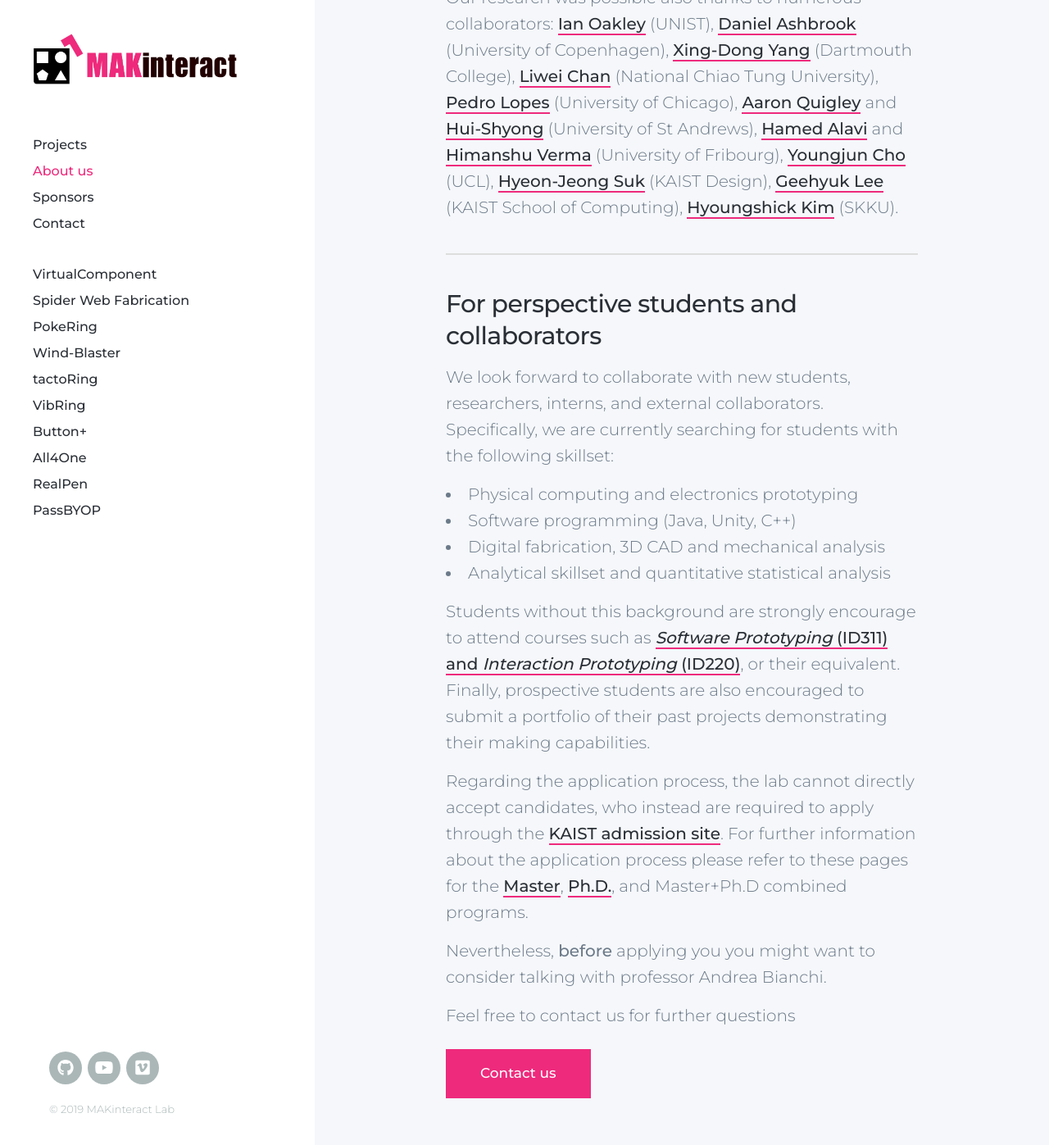
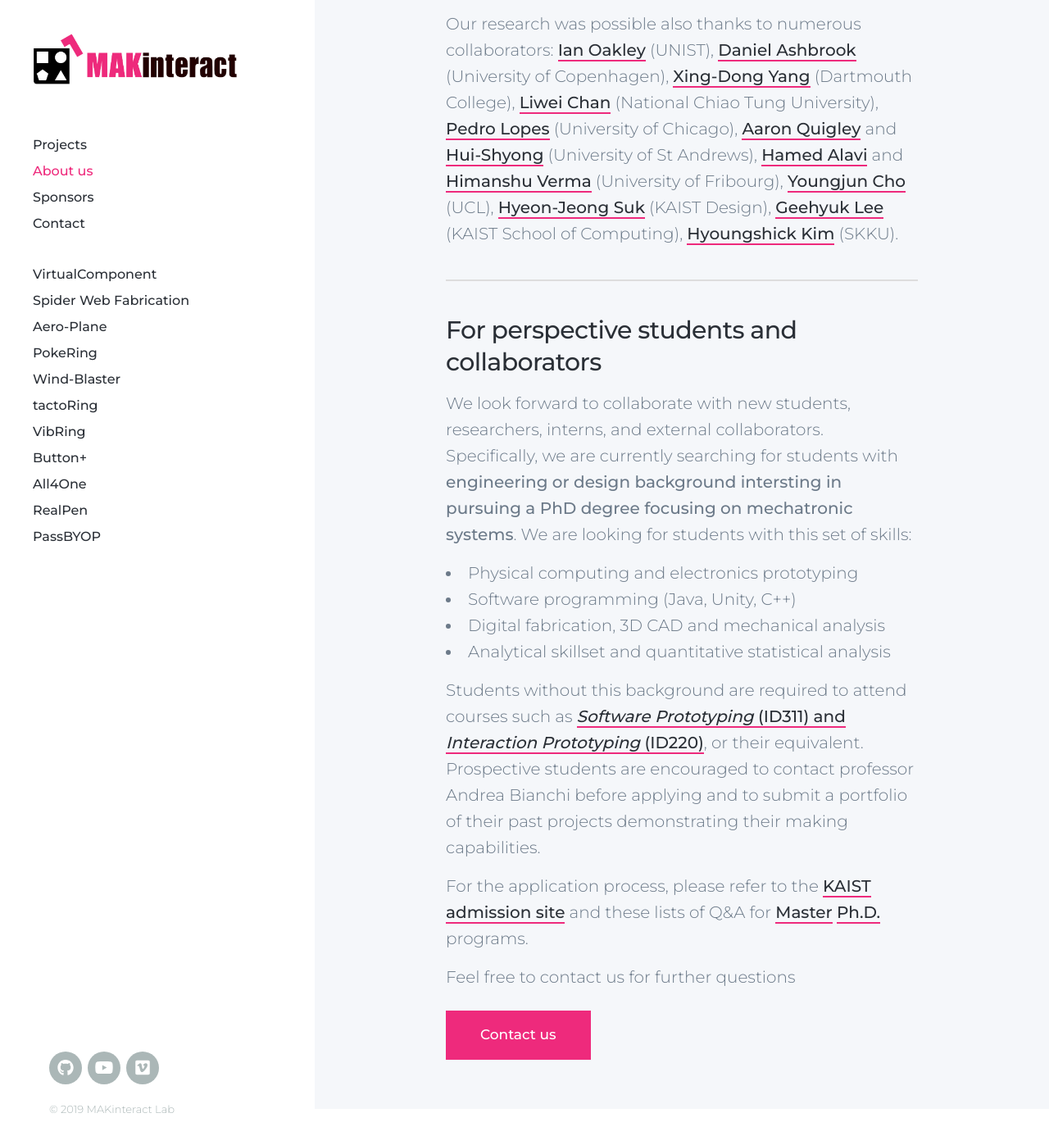
Before and after one commit to namelesspal18/makinteractlab.github.io, a Jekyll site: the page built from _pages/about.md, in a window 1280 px wide and 1400 px high, scrolled down 2233 px. Shown: the top 1397 px of the window at 82% size. Built offline with Jekyll 4.4.1, drawn with Linux system fonts in a browser that asks for light colours; nearby versions of some CDN libraries; some of the changed text lies outside the part shown.

Commit message:
Update images + added Aero-Plane

```diff
--- a/_pages/about.md
+++ b/_pages/about.md
@@ -13,11 +13,10 @@
 </script> -->
 
 
-**MAKinteract** (**MAK**E + **interact**ion) is a research lab in the department of [Industrial
+Hello. **MAKinteract** (**MAK**E + **interact**ion) is a research lab in the department of [Industrial
 Design](http://id.kaist.ac.kr) at [KAIST](http://www.kaist.edu/html/en/index.html) working at the intersection of design and engineering, in the field of Human-Computer Interaction (**HCI**).
 
-Through user-centered design, fabrication, iterative prototyping and users studies we make new **tangible** and
-**wearable** systems and toolkits for helping designers inventing yet unseen interactions.
+Using user-centered design to define requirments, iterative prototyping, digital fabrication, and users studies to better understand users, we create novel **mechatronic** systems and toolkits for helping designers inventing yet unseen interactions.
 
 ---
 
@@ -87,22 +86,18 @@
 
 ### For perspective students and collaborators
 
-We look forward to collaborate with new students, researchers, interns, and external collaborators. Specifically, we are currently searching for students with the following skillset:
+We look forward to collaborate with new students, researchers, interns, and external collaborators. Specifically, we are currently searching for students with **engineering or design background intersting in pursuing a PhD degree focusing on mechatronic systems**. We are looking for students with this set of skills:
 
 * Physical computing and electronics prototyping
 * Software programming (Java, Unity, C++)
 * Digital fabrication, 3D CAD and mechanical analysis
 * Analytical skillset and quantitative statistical analysis
 
-Students without this background are strongly encourage to attend courses such as  [*Software Prototyping* (ID311) and *Interaction Prototyping*
-(ID220)](http://alsoplantsfly.com/#3), or their equivalent. Finally, prospective students are also encouraged to submit a portfolio of their past projects demonstrating their making capabilities.
+Students without this background are required to attend courses such as  [*Software Prototyping* (ID311) and *Interaction Prototyping*
+(ID220)](http://alsoplantsfly.com/#3), or their equivalent. Prospective students are encouraged to contact professor Andrea Bianchi before applying and to submit a portfolio of their past projects demonstrating their making capabilities.
 
-Regarding the application process, the lab cannot directly accept candidates, who instead are required to apply through the [KAIST
-admission site](https://admission.kaist.ac.kr/international/). For
-further information about the application process please refer to these pages for the
-[Master](http://id.kaist.ac.kr/index.php?mid=masterp#), [Ph.D.](http://id.kaist.ac.kr/index.php?mid=phdp), and Master+Ph.D combined programs.
-
-Nevertheless, **before** applying you you might want to consider talking with professor Andrea Bianchi.
+For the application process, please refer to the [KAIST
+admission site](https://admission.kaist.ac.kr/international/) and these lists of Q&A for [Master](http://id.kaist.ac.kr/index.php?mid=masterp#) [Ph.D.](http://id.kaist.ac.kr/index.php?mid=phdp) programs.
 
 Feel free to contact us for further questions
 
```
Also changed, not shown: _projects/AeroPlane.md (added, +30 -0 lines), images/projects/activearring.jpg, images/projects/aeroplane.jpg (added), images/projects/example1.jpg.
